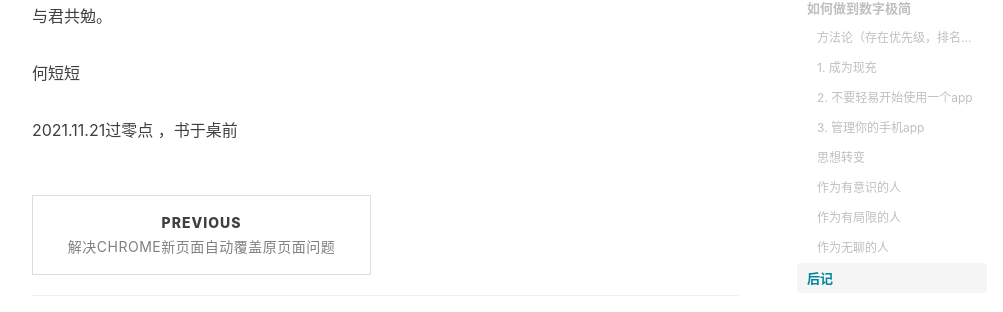
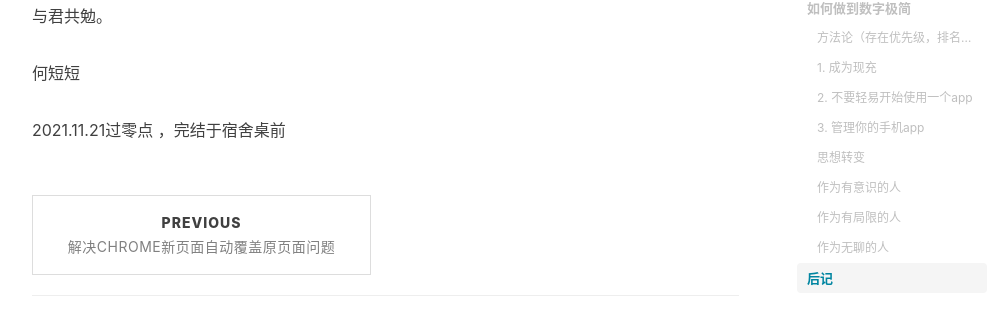
Before and after one commit to elvinhtmc/my-own-space, a Jekyll site: the page built from _posts/2021-11-22-数字极简主义.md, in a window 1280 px wide and 900 px high, scrolled down 10855 px. Shown: the part 276-588 px from the top of the window, without its empty margins (233-1236 px from the left). Built offline with Jekyll 4.4.1, drawn with Linux system fonts in a browser that asks for light colours; nearby versions of some CDN libraries; comment, search, counter and statistics services are not loaded.

Commit message:
Update 2021-11-22-数字极简主义.md

```diff
--- a/_posts/2021-11-22-数字极简主义.md
+++ b/_posts/2021-11-22-数字极简主义.md
@@ -289,4 +289,4 @@ tags:
 
 何短短
 
-2021.11.21过零点 ，书于桌前
+2021.11.21过零点 ，完结于宿舍桌前
```
